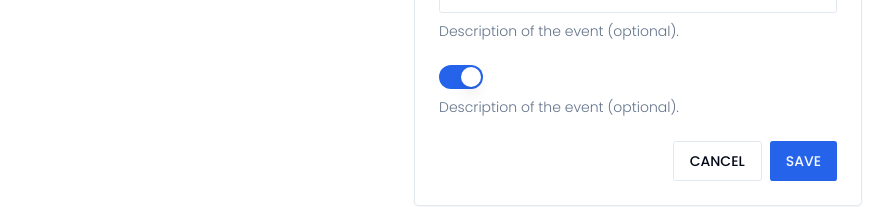
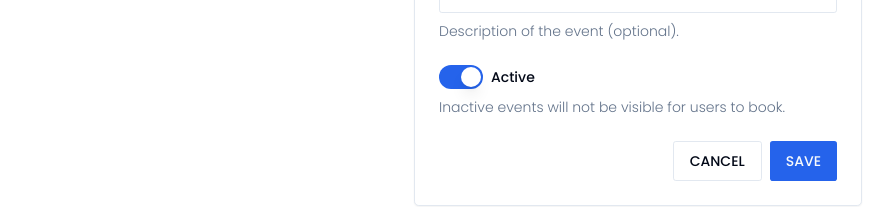
Before and after one commit to Nimira43/Sirius, a Next.js app: page /events/new in a window 1280 px wide. Shown: the part 549-756 px from the top of the page, without its empty margins (2-895 px from the left). Built offline with nearby package versions, Linux system fonts and the light colour scheme; a web font is replaced by a local one.

Commit message:
Added new FormLabel and description for Switch.

```diff
--- a/src/components/forms/EventForm.tsx
+++ b/src/components/forms/EventForm.tsx
@@ -96,9 +96,10 @@ export function EventForm() {
                     onCheckedChange={field.onChange}
                   />
                 </FormControl>
+                <FormLabel>Active</FormLabel>
               </div>
               <FormDescription>
-                Description of the event (optional).
+                Inactive events will not be visible for users to book.
               </FormDescription>
               <FormMessage />
             </FormItem>
```
